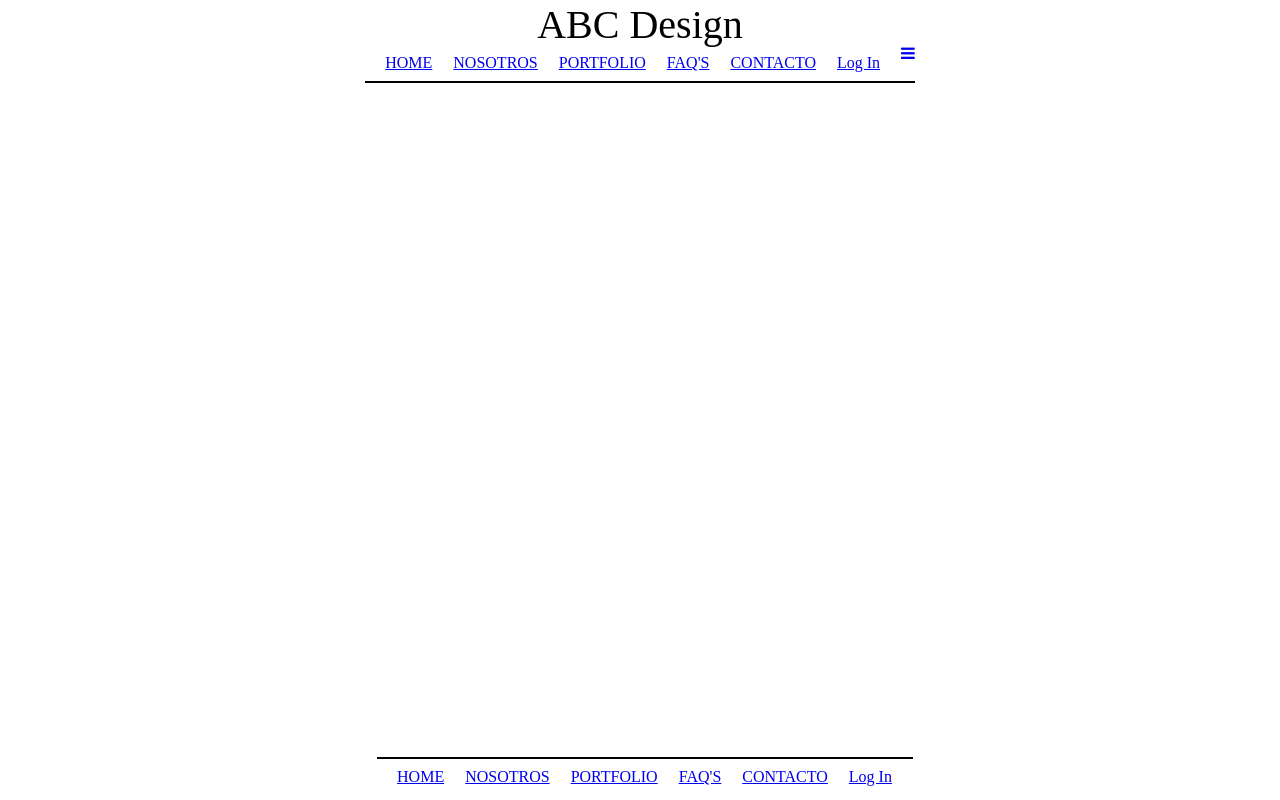
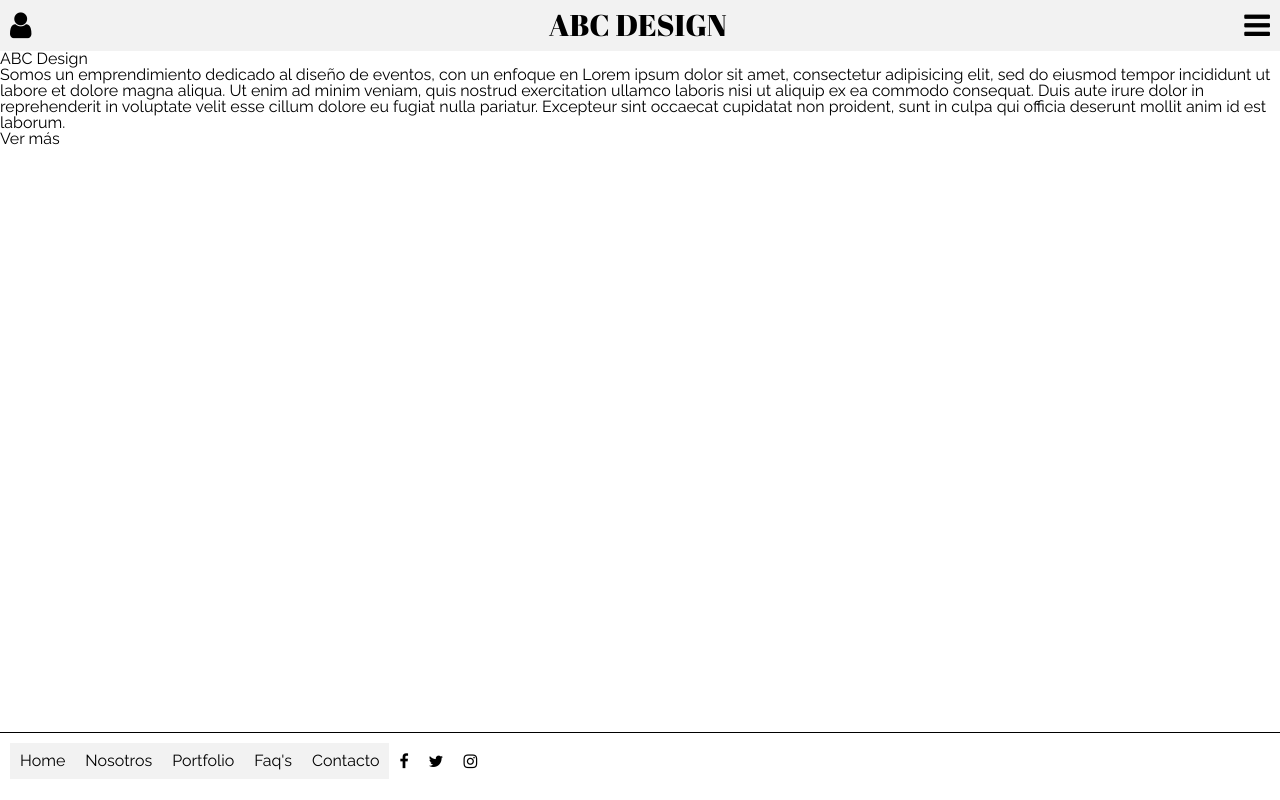
Before and after one commit to patornague/Proyecto-Final, a PHP site: page /html/proyecto-final.html in a window 1280 px wide. Run offline with PHP 8.4, Linux system fonts and the light colour scheme.

Commit message:
primer commit

```diff
--- a/styles.css
+++ b/css/styles.css
@@ -44,28 +44,68 @@ table {
   box-sizing: border-box;
 }
 /* ==================== */
-
-.container{
+body{
   background: #fff;
   margin: 0 auto;
-  overflow: hidden;
   display: flex;
 	flex-wrap: wrap;
-  justify-content: center;
 }
 .main-header{
-  position: absolute;
-  top: 5px;
-  border-bottom: 2px solid #000;
+	width: 100%;
+	background: #f2f2f2;
+	display: flex;
+	flex-wrap: wrap;
+	justify-content: space-between;
+}
+a.user{
+	font-size: 30px;
+	padding: 10px;
+}
+a.toggle-nav{
+	font-size: 30px;
+	padding: 10px;
 }
 h1{
-  font-size: 40px;
-  text-align: center;
+	font-family: 'Abril Fatface', cursive;
+  font-size: 30px;
+	padding: 10px;
+	text-transform: uppercase;
 }
-.main-nav {
+.main-nav{
+	display: none;
+	font-family: 'Raleway',sans-serif;
+}
+.main-body{
+	font-family: 'Raleway',sans-serif;
+}
+.main-footer{
+	font-family: 'Raleway',sans-serif;
+	width: 100%;
+  border-top: 1px solid #000;
+  position: absolute;
+  bottom: 10px;
+	font-size: 16px;
+  padding: 10px;
+}
+.contact li{
+	background: #f2f2f2;
   float: left;
-  font-size: 16px;
-  padding: 10px 10px;
+  text-transform: capitalize;
+  padding: 10px;
+}
+.social-media li{
+	float: left;
+	padding: 10px;
+}
+a{
+	text-decoration: none;
+	color: inherit;
+}
+@media (min-width:1024px) {
+	.main-nav{
+		display: none;
+		font-size: 30px;
+	  padding: 10px;
 	}
 	.main-nav i {
 	  float: left;
@@ -79,26 +119,4 @@ h1{
 	  padding: 0px 10px;
 	  border-right:1px solid #fff;
 	}
-.main-footer{
-  border-top: 2px solid #000;
-  position: absolute;
-  bottom: 5px;
 }
-.main-footer {
-  float: left;
-  font-size: 16px;
-  padding: 10px 10px;
-  margin-left: 10px;
-}
-.main-footer i {
-  float: left;
-}
-.main-footer ul {
-  float: left;
-}
-.main-footer li {
-  float: left;
-  text-transform: capitalize;
-  padding: 0px 10px;
-  border-right:1px solid #fff;
-}
--- /dev/null
+++ b/html/proyecto-final.html
@@ -0,0 +1,56 @@
+<!DOCTYPE html>
+<html lang="en" dir="ltr">
+  <head>
+    <meta charset="utf-8">
+    <meta name="viewport" content="width=device-width, initial-scale=1.0">
+    <link rel="stylesheet" href="https://stackpath.bootstrapcdn.com/font-awesome/4.7.0/css/font-awesome.min.css">
+    <link href="https://fonts.googleapis.com/css?family=Abril+Fatface|Dancing+Script|Raleway" rel="stylesheet">
+    <link rel="stylesheet" href="../css/styles.css">
+    <title>ABC</title>
+  </head>
+  <body>
+      <header class="main-header">
+        <a href="#" class="user">
+          <span class="fa fa-user"></span>
+        </a>
+        <h1>abc design</h1>
+        <a href="#" class="toggle-nav">
+  				<span class="fa fa-bars"></span>
+  			</a>
+        <ul class="main-nav">
+          <li><a href="#">home</a></li>
+          <li><a href="#">nosotros</a></li>
+          <li><a href="#">portfolio</a></li>
+          <li><a href="#">faq's</a></li>
+          <li><a href="#">contacto</a></li>
+        </ul>
+      </header>
+      <main class="main-body">
+        <div class="card">
+
+  				<div class="card-data">
+  					<h2>ABC Design</h2>
+  					<p>Somos un emprendimiento dedicado al diseño de eventos, con un enfoque en Lorem ipsum dolor sit amet, consectetur adipisicing elit, sed do eiusmod tempor incididunt ut labore et dolore magna aliqua. Ut enim ad minim veniam, quis nostrud exercitation ullamco laboris nisi ut aliquip ex ea commodo consequat. Duis aute irure dolor in reprehenderit in voluptate velit esse cillum dolore eu fugiat nulla pariatur. Excepteur sint occaecat cupidatat non proident, sunt in culpa qui officia deserunt mollit anim id est laborum. </p>
+  					<a href="#">Ver más</a>
+  				</div>
+  			</div>
+
+      </main>
+      <footer class="main-footer">
+        <nav class="footer-nav">
+          <ul class="contact">
+            <li><a href="#">home</a></li>
+            <li><a href="#">nosotros</a></li>
+            <li><a href="#">portfolio</a></li>
+            <li><a href="#">faq's</a></li>
+            <li><a href="#">contacto</a></li>
+          </ul>
+          <ul class="social-media">
+            <li><a href="#"><span class="fa fa-facebook"></span></a></li>
+            <li><a href="#"><span class="fa fa-twitter"></span></a></li>
+            <li><a href="#"><span class="fa fa-instagram"></span></a></li>
+          </ul>
+        </nav>
+      </footer>
+  </body>
+</html>
--- a/proyecto-final.html
+++ /dev/null
@@ -1,44 +0,0 @@
-<!DOCTYPE html>
-<html lang="en" dir="ltr">
-  <head>
-    <meta charset="utf-8">
-    <meta name="viewport" content="width=device-width, initial-scale=1.0">
-    <link rel="stylesheet" href="https://stackpath.bootstrapcdn.com/font-awesome/4.7.0/css/font-awesome.min.css">
-    <link rel="stylesheet" href="styles.css">
-
-    <title>ABC interior design</title>
-  </head>
-  <body>
-    <div class="container">
-      <header class="main-header">
-        <h1>ABC Design</h1>
-        <a href="#" class="toggle-nav">
-  				<span class="fa fa-bars"></span>
-  			</a>
-  			<nav class="main-nav">
-  				<ul>
-  					<li><a href="#">HOME</a></li>
-  					<li><a href="#">NOSOTROS</a></li>
-  					<li><a href="#">PORTFOLIO</a></li>
-            <li><a href="#">FAQ'S</a></li>
-  					<li><a href="#">CONTACTO</a></li>
-            <li><a href="#">log in</a></li>
-  				</ul>
-  			</nav>
-      </header>
-      <main class="main-body">
-
-      </main>
-      <footer class="main-footer">
-  				<ul>
-  					<li><a href="#">HOME</a></li>
-  					<li><a href="#">NOSOTROS</a></li>
-  					<li><a href="#">PORTFOLIO</a></li>
-            <li><a href="#">FAQ'S</a></li>
-  					<li><a href="#">CONTACTO</a></li>
-            <li><a href="#">log in</a></li>
-  				</ul>
-      </footer>
-    </div>
-  </body>
-</html>
```
Also changed, not shown: html/log-in.html (renamed from log-in.html). Lines whose indentation alone changed are shown as unchanged.
